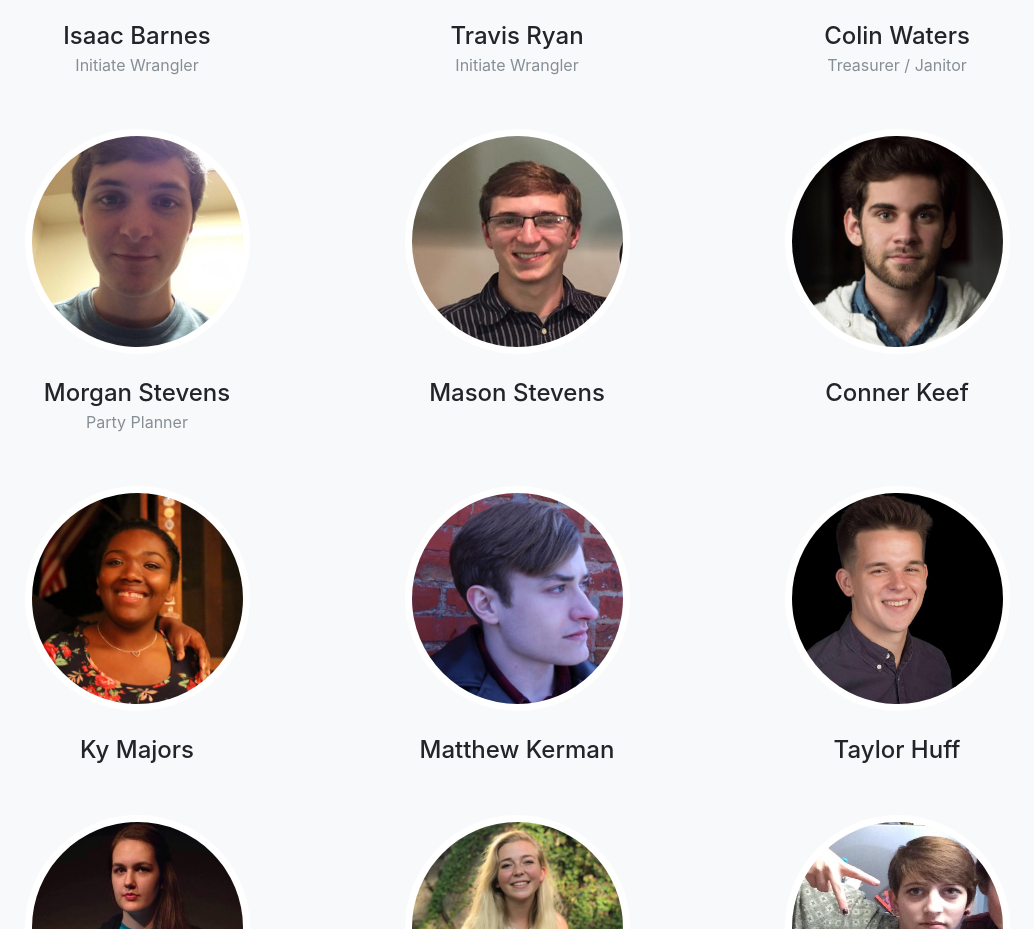
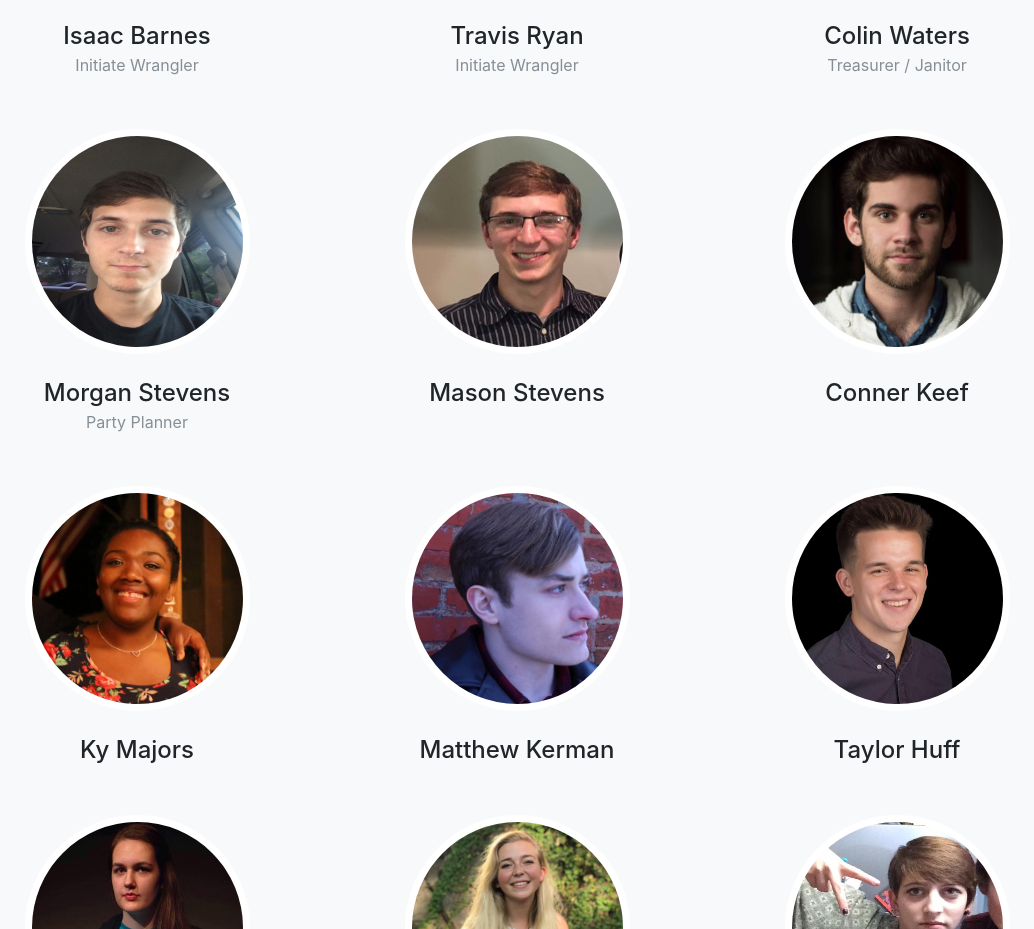
Before and after one commit to TravisJRyan/happy-gas-website, a website with bundled scripts: page index.html in a window 1280 px wide. Shown: the part 3962-4891 px from the top of the page, without its empty margins (123-1157 px from the left). Built offline with nearby package versions, Linux system fonts and the light colour scheme; a web font is replaced by a local one.

Commit message:
Update index.html

```diff
--- a/index.html
+++ b/index.html
@@ -223,7 +223,7 @@
         <div class="row">
           <div class="col-sm-4">
             <div class="team-member">
-              <img class="mx-auto rounded-circle" src="img/team/morgan.jpg" alt="">
+              <img class="mx-auto rounded-circle" src="img/team/morgan2.jpg" alt="">
               <h4>Morgan Stevens</h4>
               <p class="text-muted">Party Planner</p>
             </div>
```
